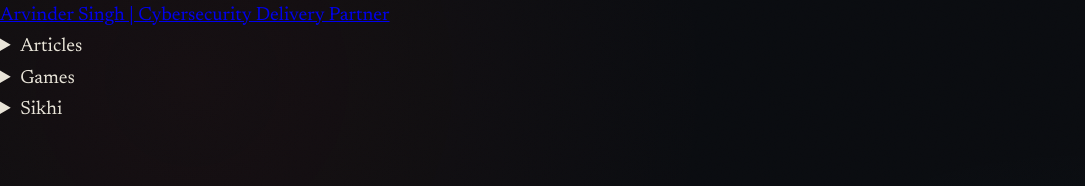
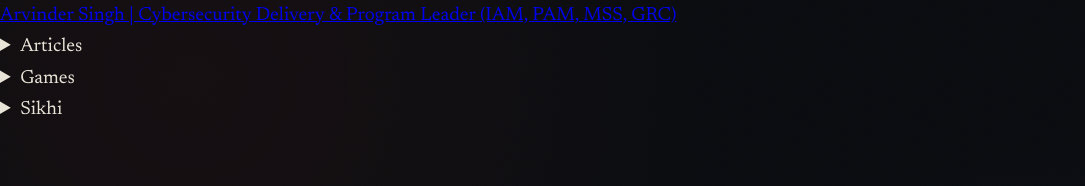
Before and after one commit to arvinderss/website, a plain HTML site: page articles/ai-threat-velocity-vs-remediation.html in a window 1280 px wide. Shown: the top 186 px of the page, without its empty margins (0-1085 px from the left). Drawn offline with Linux system fonts and the light colour scheme.

Commit message:
chore: regenerate navigation menu [skip ci]

```diff
--- a/articles/ai-threat-velocity-vs-remediation.html
+++ b/articles/ai-threat-velocity-vs-remediation.html
@@ -1,7 +1,7 @@
 <!-- NAV:START -->
 <nav class="site-nav" aria-label="Site navigation">
   <ul>
-    <li><a href="/index.html">Arvinder Singh | Cybersecurity Delivery Partner</a></li>
+    <li><a href="/index.html">Arvinder Singh | Cybersecurity Delivery &amp; Program Leader (IAM, PAM, MSS, GRC)</a></li>
     <li>
       <details><summary>Articles</summary>
         <ul>
```
Also changed, not shown: articles/whatsapp-vs-signal.html (+1 -1 lines).
